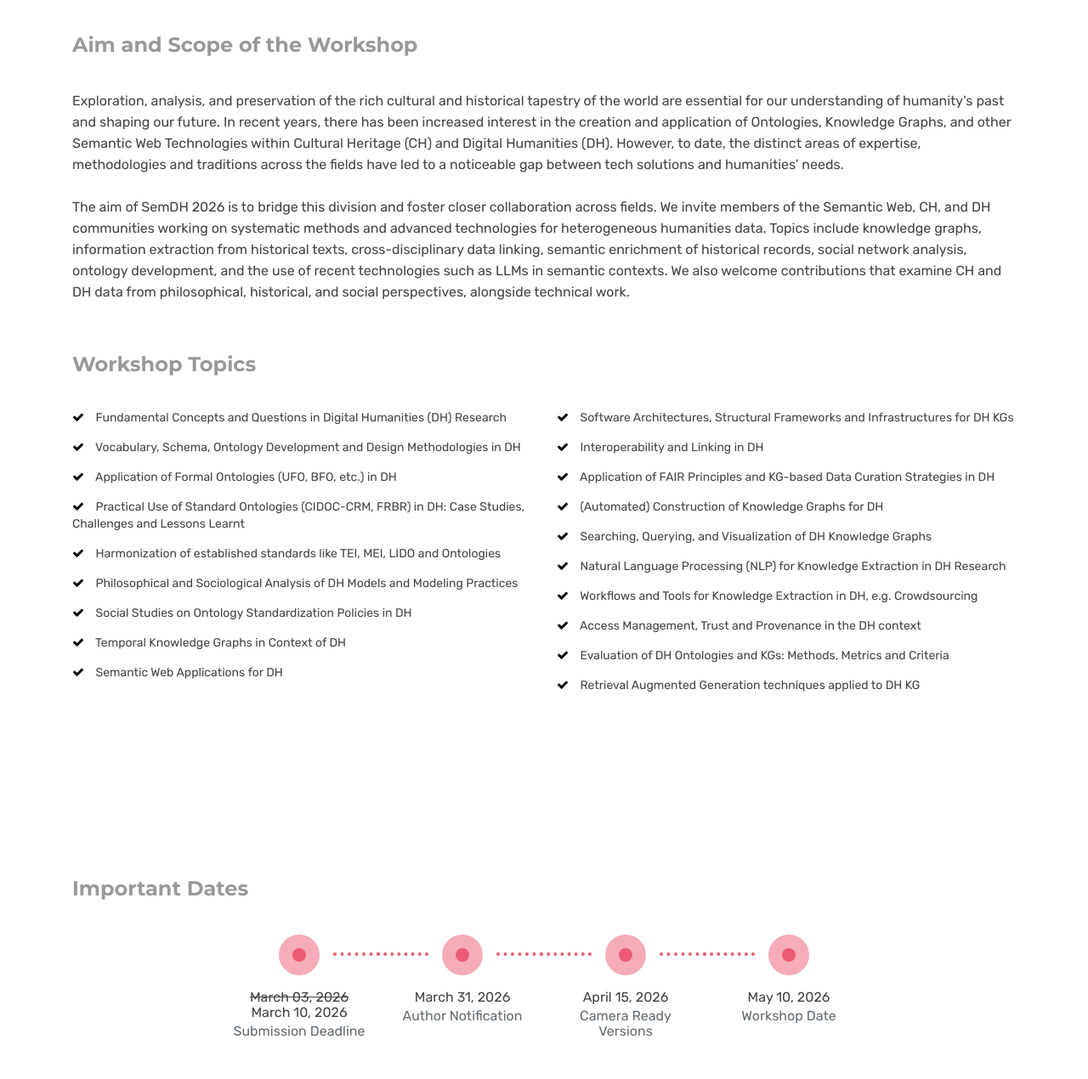
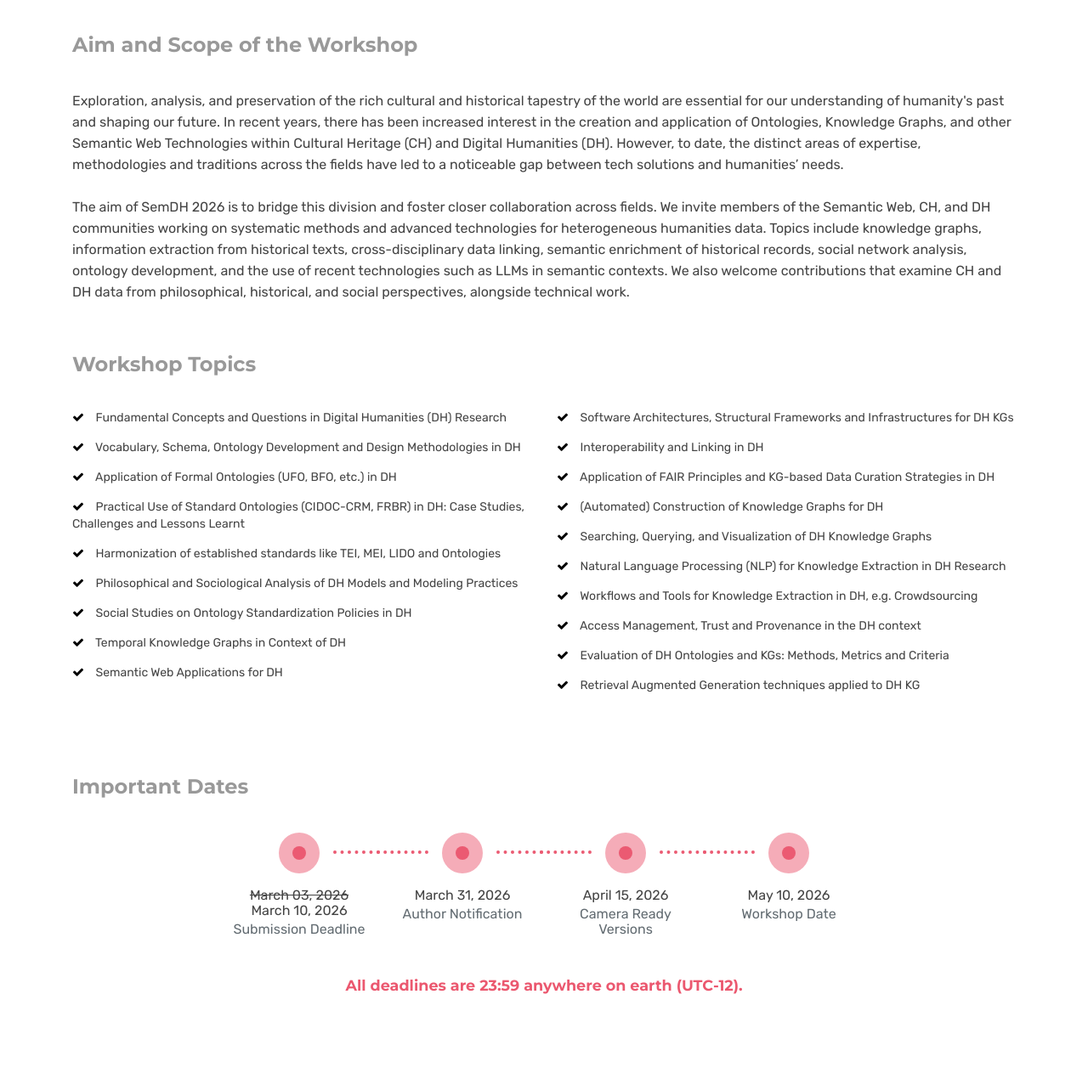
Before and after one commit to SemDH/semdh.github.io, a Jekyll site: the page built from index.html, in a window 1280 px wide. Shown: the part 1110-2380 px from the top of the page at 85% size. Built offline with Jekyll 4.4.1, drawn with Linux system fonts in a browser that asks for light colours.

Commit message:
front page update

```diff
--- a/index.html
+++ b/index.html
@@ -151,13 +151,11 @@
             </div>
 
         </div>
-        <div class="mb-60"></div>
+
     </div>
 
 
    <div class="header-style-2">
-    <div class="mb-60"></div>
-    <div class="mb-60"></div>
         <div class="container container-dates">
             <h4 id="dates" class="sub-title space-left">Important Dates</h4>
             <div class="row">
```
